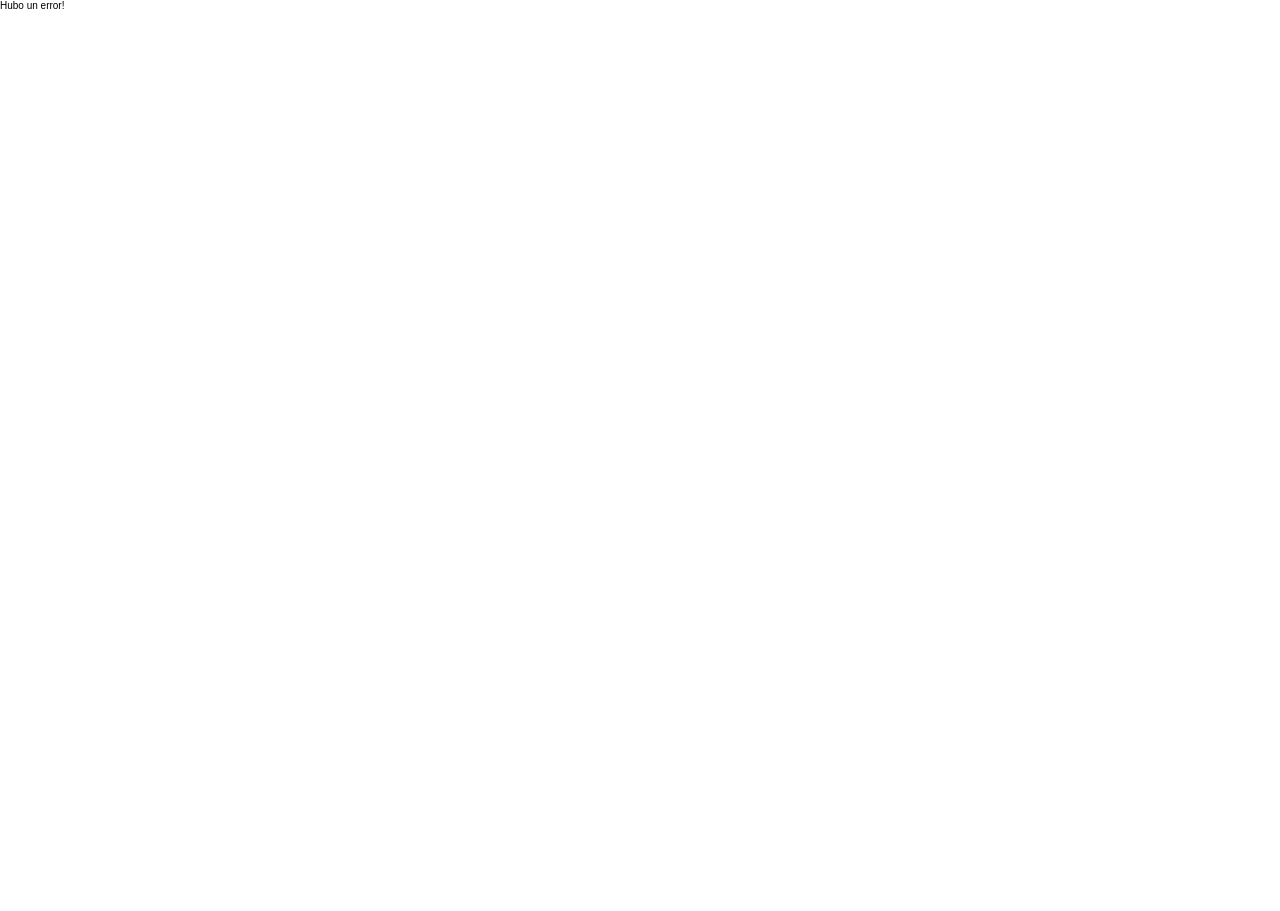
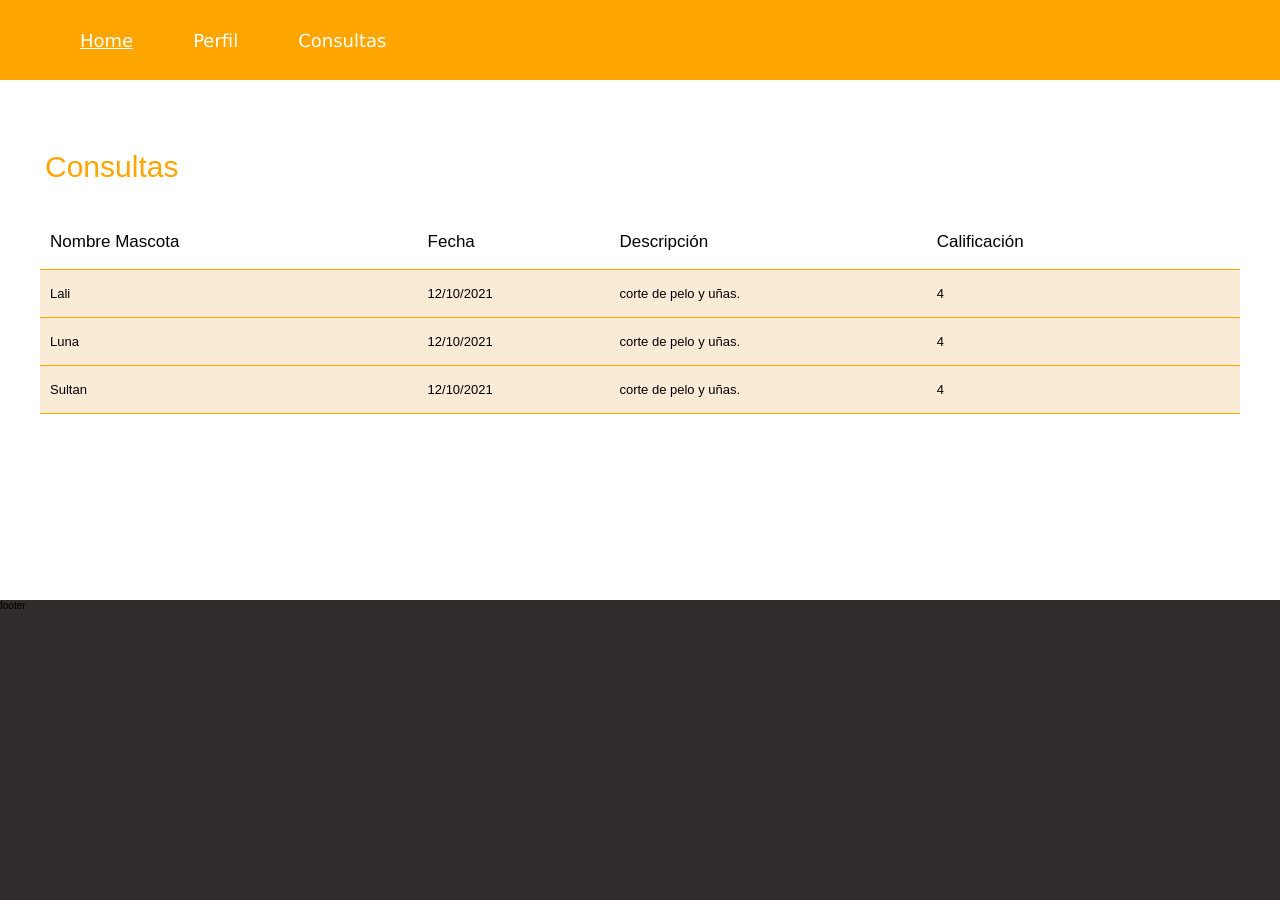
Before and after one commit to ceciDucos/veterinarias-web, an Angular app: page /landing/appointments-page in a window 1280 px wide. Before the commit the page ends 800 px from the top, so only its background shows below. Built offline with nearby package versions, Linux system fonts and the light colour scheme.

Commit message:
WIP: pagina consultas

```diff
--- a/package.json
+++ b/package.json
@@ -12,10 +12,12 @@
   "private": true,
   "dependencies": {
     "@angular/animations": "~10.1.6",
+    "@angular/cdk": "^11.2.13",
     "@angular/common": "~10.1.6",
     "@angular/compiler": "~10.1.6",
     "@angular/core": "~10.1.6",
     "@angular/forms": "~10.1.6",
+    "@angular/material": "^11.2.13",
     "@angular/platform-browser": "~10.1.6",
     "@angular/platform-browser-dynamic": "~10.1.6",
     "@angular/router": "~10.1.6",
--- a/src/app/app-routing.module.ts
+++ b/src/app/app-routing.module.ts
@@ -1,6 +1,7 @@
 import { NgModule } from '@angular/core';
 import { Routes, RouterModule } from '@angular/router';
 import { ErrorComponent } from './error-page/error-page.component';
+import { AppointmentsPageComponent } from './landing/appointments-page/appointments-page.component';
 import { HomePageComponent } from './landing/home-page/home-page.component';
 import { LandingComponent } from './landing/landing.component';
 import { LoginComponent } from './login/login.component';
@@ -13,6 +14,7 @@ const routes: Routes = [
     children: [
       { path: '', redirectTo: 'home-page', pathMatch: 'full' },
       { path: 'home-page', component: HomePageComponent, pathMatch: 'full' },
+      { path: 'appointments-page', component: AppointmentsPageComponent, pathMatch: 'full' },
       //{ path: 'clients-detail', component: ClientDetailsComponent, pathMatch: 'full' },
     ],
   },
--- /dev/null
+++ b/src/app/landing/appointments-page/appointments-page.component.html
@@ -0,0 +1,40 @@
+<section>
+  <h1>Consultas</h1>
+
+  <table mat-table [dataSource]="sourceData" matSort>
+
+    <ng-container matColumnDef="nombreMascota">
+      <th mat-header-cell *matHeaderCellDef mat-sort-header>Nombre Mascota</th>
+      <td mat-cell *matCellDef="let consulta">
+        {{consulta.nombreMascota}}
+      </td>
+    </ng-container>
+
+    <ng-container matColumnDef="fecha">
+      <th mat-header-cell *matHeaderCellDef mat-sort-header>Fecha</th>
+      <td mat-cell *matCellDef="let consulta">
+        {{consulta.fecha}}
+      </td>
+    </ng-container>
+
+    <ng-container matColumnDef="descripcion">
+      <th mat-header-cell *matHeaderCellDef mat-sort-header>Descripción</th>
+      <td mat-cell *matCellDef="let consulta">
+        {{consulta.descripcion}}
+      </td>
+    </ng-container>
+
+    <ng-container matColumnDef="calificacion">
+      <th mat-header-cell *matHeaderCellDef mat-sort-header>Calificación</th>
+      <td mat-cell *matCellDef="let consulta">
+        {{consulta.calificacion}}
+      </td>
+    </ng-container>
+
+    <tr mat-header-row *matHeaderRowDef="tableColumns"></tr>
+    <tr mat-row *matRowDef="let row; columns: tableColumns;"></tr>
+  </table>
+  <!-- <mat-paginator class="page-number" [length]="100" [pageSize]="10" [pageSizeOptions]="pageSizeOptions"
+    (page)="pageEvent = $event">
+  </mat-paginator> -->
+</section>
--- /dev/null
+++ b/src/app/landing/appointments-page/appointments-page.component.scss
@@ -0,0 +1,44 @@
+@import 'variables';
+
+:host::ng-deep {
+  .mat-paginator-page-size {
+    align-items: center !important;
+  }
+
+  .mat-header-cell {
+    // padding-right: 4rem;
+    vertical-align: middle;
+    font-size: 1.7em;
+    padding-left: 1rem;
+    border-color: $primary-color;
+
+    &:first-of-type {
+      padding: 1rem !important;
+    }
+  }
+
+  .mat-cell {
+    padding: 1rem !important;
+    text-align: left !important;
+    vertical-align: middle;
+    font-size: 1.3em;
+    border-color: $primary-color;
+    background-color: $light-orange;
+  }
+}
+
+table {
+  width: 100%;
+  border-collapse: separate !important;
+}
+
+section {
+  height: 44rem;
+  padding: 4rem;
+
+  h1 {
+    font-size: 3em;
+    margin: 3rem 0.5rem;
+    color: $primary-color;
+  }
+}
--- /dev/null
+++ b/src/app/landing/appointments-page/appointments-page.component.ts
@@ -0,0 +1,32 @@
+import { Component, OnInit, ViewChild } from '@angular/core';
+import { MatPaginator, PageEvent } from '@angular/material/paginator';
+import { MatSort } from '@angular/material/sort';
+import { MatTableDataSource } from '@angular/material/table';
+
+@Component({
+  selector: 'app-appointments-page',
+  templateUrl: 'appointments-page.component.html',
+  styleUrls: ['appointments-page.component.scss']
+})
+
+export class AppointmentsPageComponent implements OnInit {
+  public tableColumns = ['nombreMascota', 'fecha', 'descripcion', 'calificacion'];
+  public sourceData = new MatTableDataSource<any>();
+  public pageSizeOptions: number[] = [5, 10, 25, 100];
+  public pageEvent: PageEvent;
+  @ViewChild(MatPaginator) paginator: MatPaginator;
+  @ViewChild(MatSort) sort: MatSort;
+
+  constructor() {
+    this.sourceData.data = [
+      { nombreMascota: 'Lali', fecha: "12/10/2021", descripcion: 'corte de pelo y uñas.', calificacion: 4 },
+      { nombreMascota: 'Luna', fecha: "12/10/2021", descripcion: 'corte de pelo y uñas.', calificacion: 4 },
+      { nombreMascota: 'Sultan', fecha: "12/10/2021", descripcion: 'corte de pelo y uñas.', calificacion: 4 }
+    ]
+  }
+
+  ngOnInit() {
+    this.sourceData.paginator = this.paginator;
+    this.sourceData.sort = this.sort;
+  }
+}
--- a/src/app/landing/navbar/navbar.component.html
+++ b/src/app/landing/navbar/navbar.component.html
@@ -1,5 +1,6 @@
 <div class="container">
   <a routerLink="home-page" (click)="changeActive(0)" class="nav-link" [class.active]="active === 0">Home</a>
   <a routerLink="home-page" (click)="changeActive(1)" class="nav-link" [class.active]="active === 1">Perfil</a>
-  <a routerLink="home-page" (click)="changeActive(2)" class="nav-link" [class.active]="active === 2">Consultas</a>
+  <a routerLink="appointments-page" (click)="changeActive(2)" class="nav-link"
+    [class.active]="active === 2">Consultas</a>
 </div>
```
Also changed, not shown: src/app/landing/landing.module.ts (+17 -2 lines), 1 other file (tests, documents, lock files or other folders).
